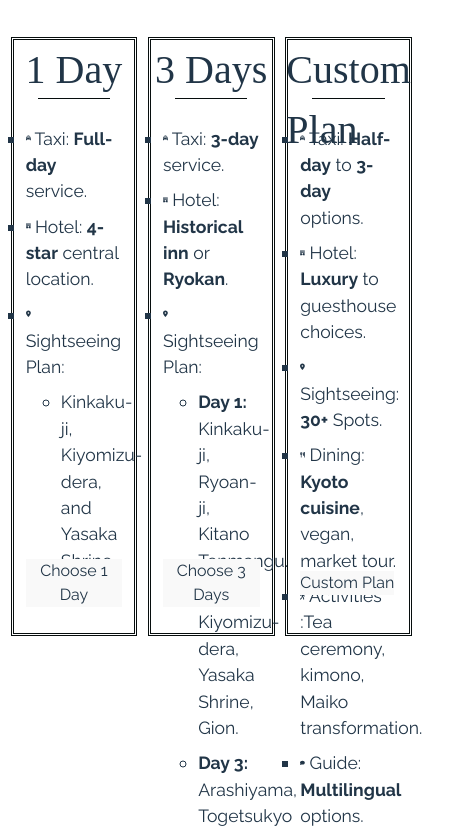
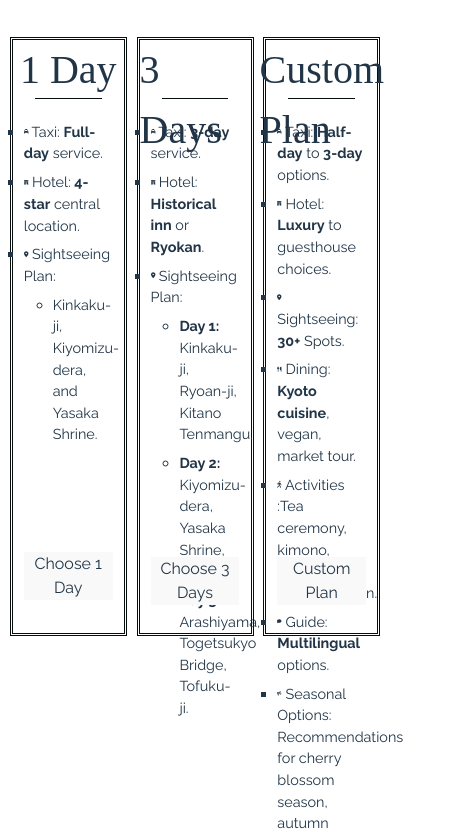
Before and after one commit to shinyonogi/trip-booking-fe, a React (Vite) app: page /kyoto in a window 390 px wide. Shown: the part 4632-5464 px from the top of the page, 454 px wide, since content can reach past the window. Built offline with nearby package versions, Linux system fonts and the light colour scheme; a web font is replaced by a local one.

Commit message:
Added: Options Section modified for responsive laptop

```diff
--- a/src/containers/landingPages/Kyoto/KyotoOptionsSection/KyotoOptionsSection.css
+++ b/src/containers/landingPages/Kyoto/KyotoOptionsSection/KyotoOptionsSection.css
@@ -102,3 +102,15 @@
 .option__item__list__icon {
     width: 5%;
 }
+
+@media (max-width: 1366px) {
+    .kyoto-options__option__list {
+        font-size: 1rem;
+    }
+}
+
+@media (max-width: 1050px) {
+    .kyoto-options__option__list {
+        font-size: 0.9rem;
+    }
+}
```
